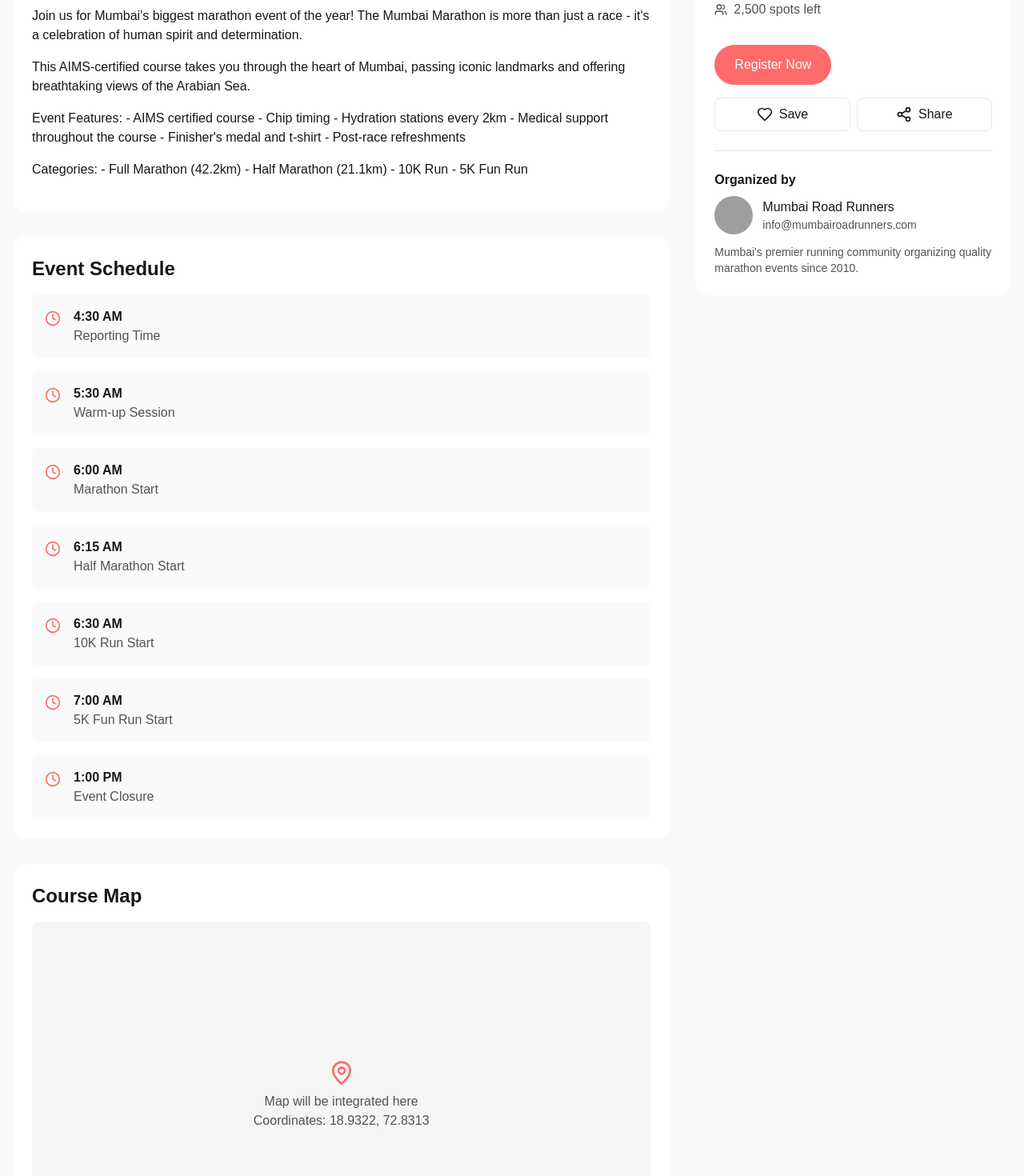
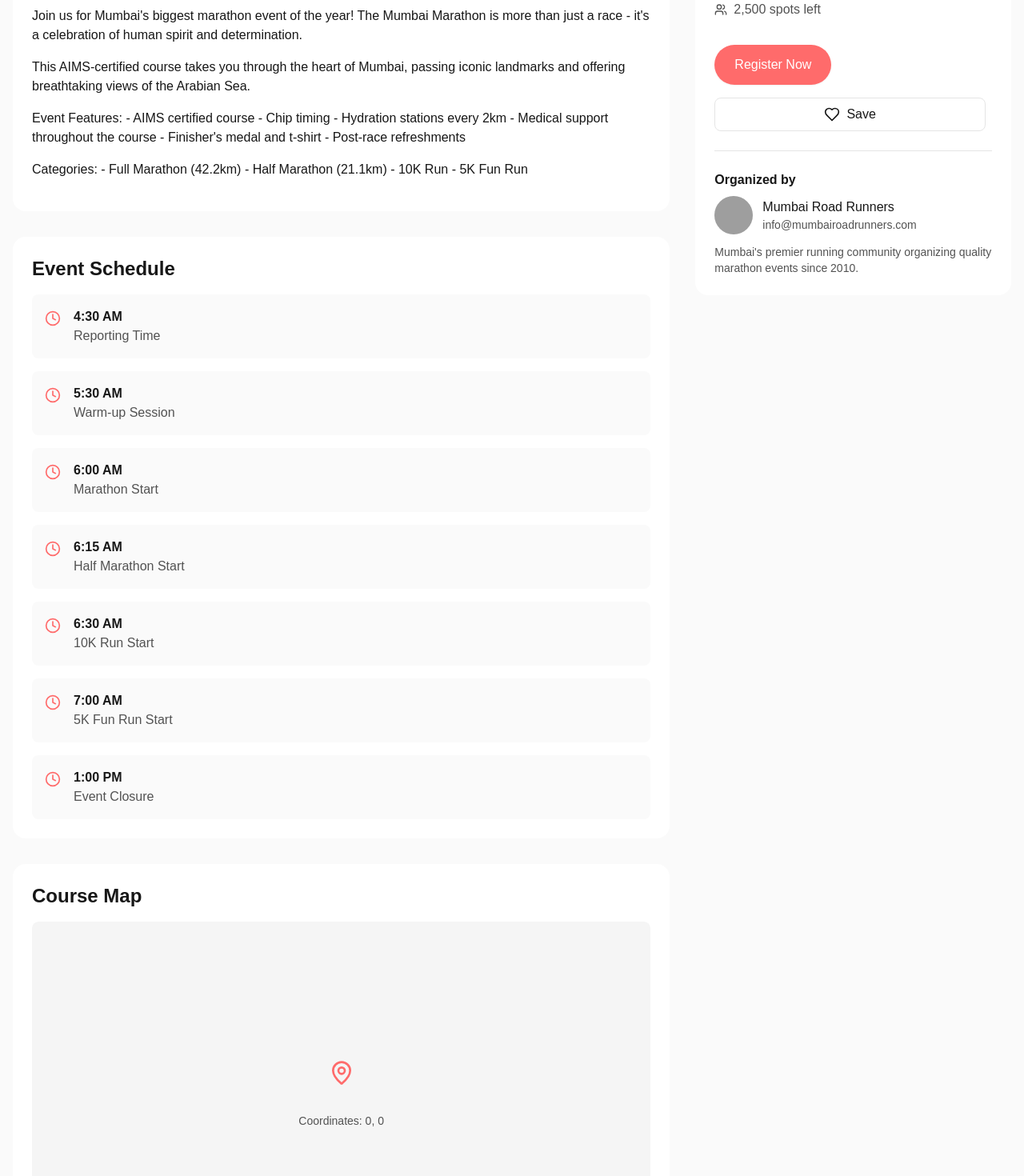
Before and after one commit to ajejey/festique, a Next.js app: page /events/1 in a window 1280 px wide. Shown: the part 640-2110 px from the top of the page at 80% size. Built offline with nearby package versions, Linux system fonts and the light colour scheme; grey boxes are pictures that could not be loaded; a web font is replaced by a local one.

Commit message:
fix error

```diff
--- a/src/app/events/[id]/@modal/(..)register/page.js
+++ /dev/null
@@ -1,13 +0,0 @@
-import { RegistrationForm } from '../../_components/RegistrationForm'
-import Modal from '@/components/Modal'
-
-export default function InterceptedRegisterModal() {
-  return (
-    <Modal>
-      <div className="p-6">
-        <h2 className="font-playfair text-2xl font-bold mb-6">Event Registration</h2>
-        <RegistrationForm />
-      </div>
-    </Modal>
-  )
-}
--- a/src/app/events/components/EventMap.js
+++ b/src/app/events/components/EventMap.js
@@ -2,15 +2,19 @@
 
 import { MapPin } from 'lucide-react'
 
-export default function EventMap({ coordinates }) {
+export default function EventMap({ center, address }) {
+  const [lat, lng] = center || [0, 0]
+
   return (
-    <div className="w-full h-full bg-neutral-100 flex items-center justify-center">
+    <div className="w-full aspect-video bg-neutral-100 rounded-lg flex items-center justify-center">
       <div className="text-center">
         <MapPin className="w-8 h-8 mx-auto mb-2 text-[#FF6B6B]" />
         <p className="text-neutral-600">
-          Map will be integrated here
+          {address}
           <br />
-          Coordinates: {coordinates.lat}, {coordinates.lng}
+          <span className="text-sm">
+            Coordinates: {lat}, {lng}
+          </span>
         </p>
       </div>
     </div>
--- a/src/app/events/components/ShareEvent.js
+++ b/src/app/events/components/ShareEvent.js
@@ -2,32 +2,29 @@
 
 import { Share2 } from 'lucide-react'
 
-export default function ShareEvent({ title, description }) {
+export default function ShareEvent({ title, url, children }) {
   const handleShare = async () => {
+    if (typeof window === 'undefined') return
+
     if (navigator.share) {
       try {
         await navigator.share({
           title,
-          text: description,
-          url: window.location.href
+          url
         })
       } catch (error) {
         console.log('Error sharing:', error)
       }
     } else {
       // Fallback: Copy to clipboard
-      navigator.clipboard.writeText(window.location.href)
+      navigator.clipboard.writeText(url)
       // TODO: Show toast notification
     }
   }
 
   return (
-    <button
-      onClick={handleShare}
-      className="flex-1 flex items-center justify-center gap-2 p-2 rounded-lg border border-neutral-200 hover:bg-neutral-50 transition-colors"
-    >
-      <Share2 className="w-5 h-5" />
-      Share
-    </button>
+    <div onClick={handleShare}>
+      {children}
+    </div>
   )
 }
```
Also changed, not shown: 1 other file (tests, documents, lock files or other folders).
